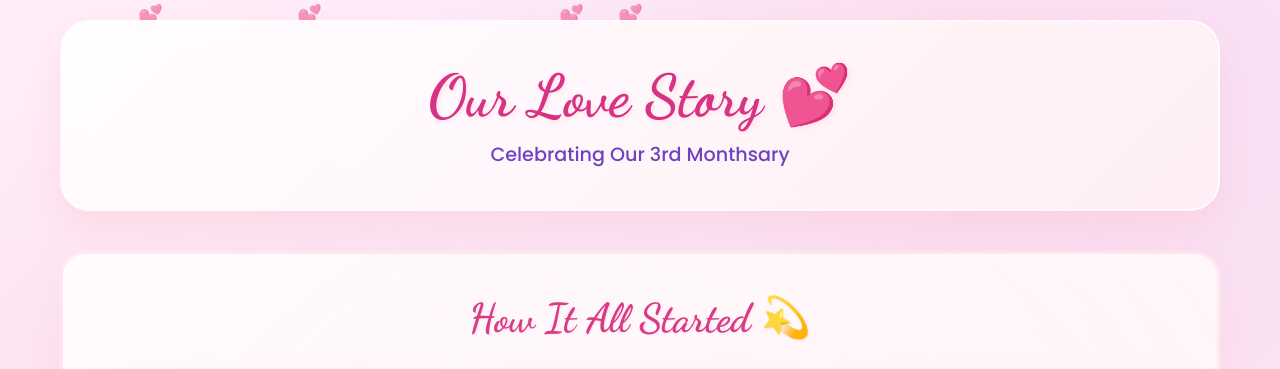
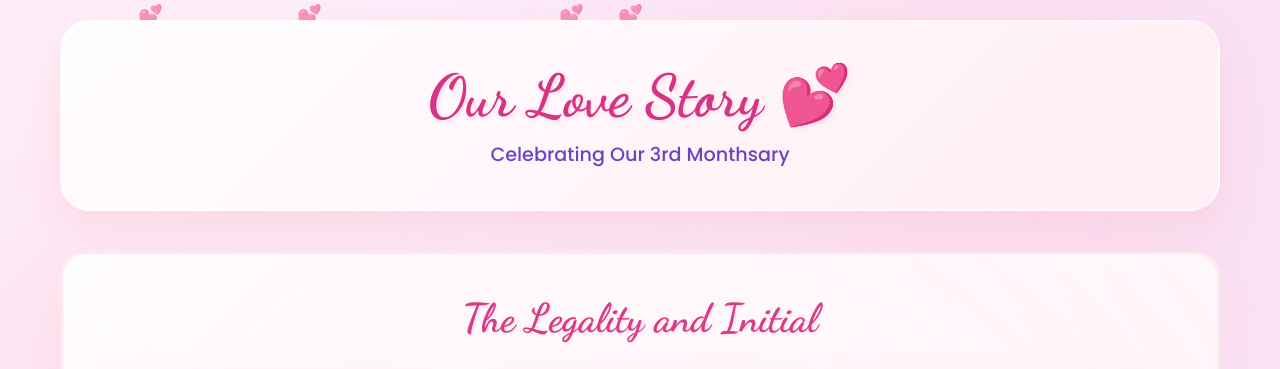
Before and after one commit to MR-JLTC/Mot2_Day, a plain HTML site: page index.html in a window 1280 px wide. Shown: the top 369 px of the page. Drawn offline with Linux system fonts and the light colour scheme.

Commit message:
Initial designs

```diff
--- a/index.html
+++ b/index.html
@@ -16,7 +16,7 @@
 
         <!-- Page 1: The Beginning -->
         <div class="album-page active" id="page1">
-            <h2 class="page-title">How It All Started 💫</h2>
+            <h2 class="page-title">The Legality and Initial</h2>
             <div class="photo-grid">
                 <div class="photo-frame">
                     <img src="res/p1_1.jpg" alt="Our First Photo Together" class="photo-image">
```
